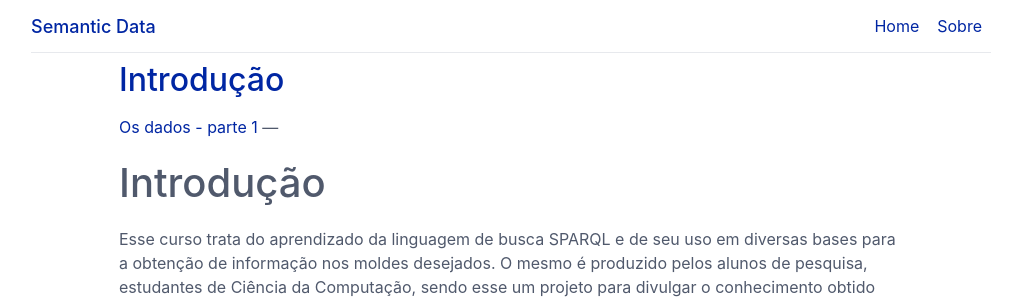
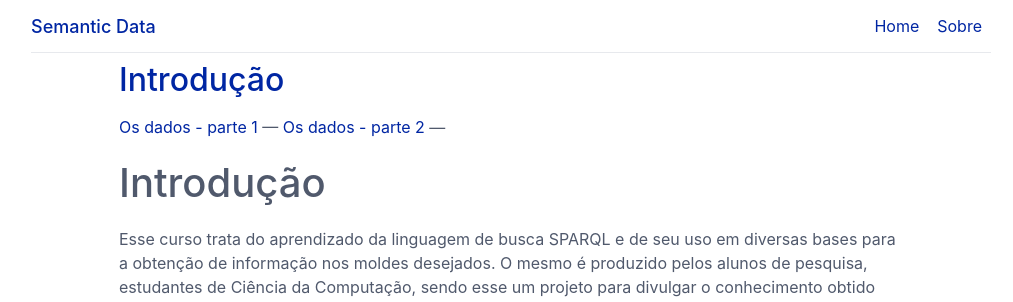
Before and after one commit to LinkedOpenDataUFRJ/Semantic-Data, a Jekyll site: the page built from learn/index.md, in a window 1280 px wide and 900 px high. Shown: the top 302 px of the window, without its empty margins (129-1142 px from the left). Built offline with Jekyll 4.4.1, drawn with Linux system fonts in a browser that asks for light colours; our own code applies the rules of GitHub Pages for plain Markdown files.

Commit message:
Melhorias

```diff
--- a/learn/index.md
+++ b/learn/index.md
@@ -1,9 +1,11 @@
 ---
 layout: page
 ---
-[Introdução](https://github.com/LinkedOpenDataUFRJ/Semantic-Data/blob/dev/learn/index.md#introdu%C3%A7%C3%A3o-1)
+[Introdução](./index.md#introdu%C3%A7%C3%A3o-1)
 ---
-[Os dados - parte 1](https://github.com/LinkedOpenDataUFRJ/Semantic-Data/blob/dev/learn/index.md#os-dados---parte-1-1)
+[Os dados - parte 1](./index.md#os-dados---parte-1-1)
+---
+[Os dados - parte 2](./index.md#os-dados---parte-2--c%C3%B3digo-rdf)
 ---
 
 # Introdução
```
